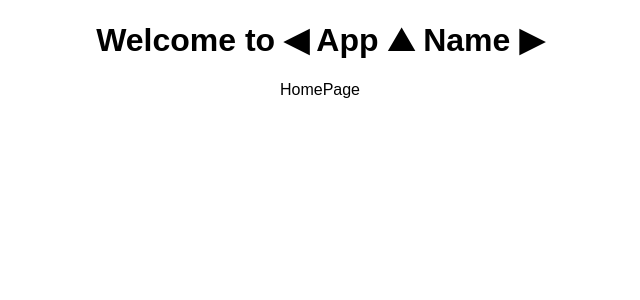
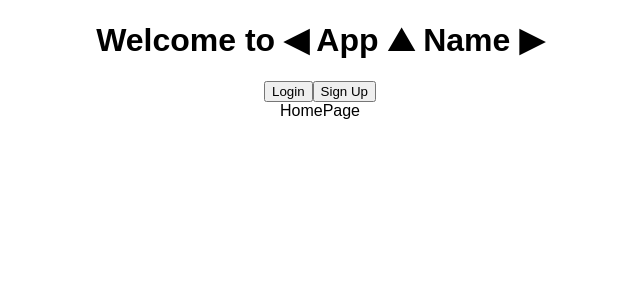
Before and after one commit to marissa27/trails, a React (Create React App) app in the folder client/: page / in a window 1280 px wide. Shown: the top 300 px of the page, without its empty margins (320-960 px from the left). Built offline with nearby package versions, Linux system fonts and the light colour scheme.

Commit message:
Add in buttons for login/signup

```diff
--- a/client/src/components/Header/Header.js
+++ b/client/src/components/Header/Header.js
@@ -5,6 +5,8 @@ export default class Header extends Component {
     return (
       <header>
         <h1>Welcome to ◀ App ⛰ Name ▶</h1>
+        <button>Login</button>
+        <button>Sign Up</button>
       </header>
     );
   }
```
